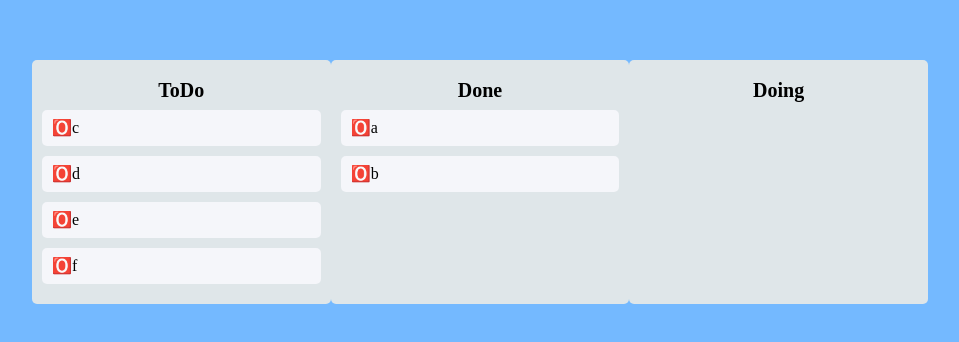
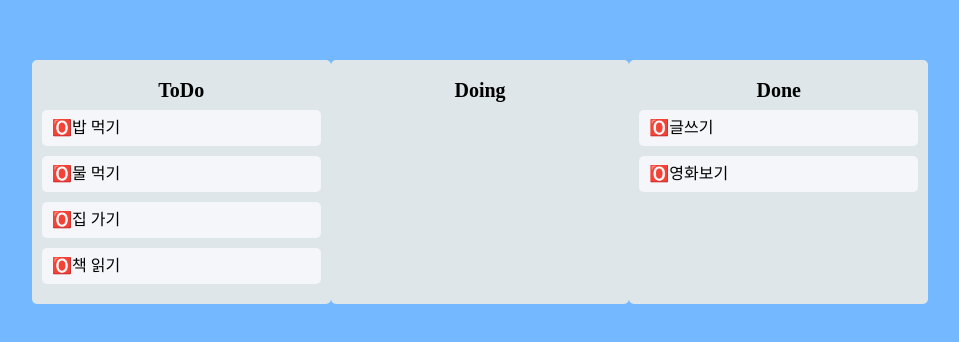
Before and after one commit to Insookim0702/trello, a React (Create React App) app: page / in a window 1280 px wide. Shown: the part 218-560 px from the top of the page, without its empty margins (160-1119 px from the left). Built offline with nearby package versions, Linux system fonts and the light colour scheme.

Commit message:
- 깃허브 페이지 등록 - recoil 저장 목록 수정

```diff
--- a/package.json
+++ b/package.json
@@ -1,7 +1,7 @@
 {
   "name": "trello",
   "version": "0.1.0",
-  "homepage": "",
+  "homepage": "https://insookim0702.github.io/trello",
   "private": true,
   "dependencies": {
     "@testing-library/jest-dom": "^5.16.1",
@@ -17,6 +17,7 @@
     "react": "^17.0.2",
     "react-beautiful-dnd": "^13.1.0",
     "react-dom": "^17.0.2",
+    "react-hook-form": "^7.22.5",
     "react-scripts": "5.0.0",
     "recoil": "^0.5.2",
     "styled-components": "^5.3.3",
--- a/src/components/List.tsx
+++ b/src/components/List.tsx
@@ -7,7 +7,7 @@ import {
 import styled from 'styled-components'
 import { IList } from '../recoil'
 import Card from './Card'
-
+import { useForm } from 'react-hook-form'
 const ListWrapper = styled.div`
   background-color: #dfe6e9;
   width: 100%;
@@ -49,6 +49,21 @@ const Dropzone = styled.div<IDropzoneProp>`
       ? '#94b9fd'
       : ''};
 `
+
+function Input () {
+  const {
+    register,
+    handleSubmit,
+    formState: { errors }
+  } = useForm()
+  function onSubmit () {}
+  return (
+    <form onSubmit={handleSubmit(onSubmit)}>
+      <input type='text' {...register('')} />
+      {errors ? <span></span> : null}
+    </form>
+  )
+}
 function List ({ listInfo }: Props) {
   return (
     <ListWrapper>
--- a/src/recoil.ts
+++ b/src/recoil.ts
@@ -7,9 +7,9 @@ export interface IList {
 export const AtomList = atom<IList[]>({
   key: 'List',
   default: [
-    { type: 'ToDo', list: ['c', 'd', 'e', 'f'] },
-    { type: 'Done', list: ['a', 'b'] },
-    { type: 'Doing', list: [] }
+    { type: 'ToDo', list: ['밥 먹기', '물 먹기', '집 가기', '책 읽기'] },
+    { type: 'Doing', list: [] },
+    { type: 'Done', list: ['글쓰기', '영화보기'] }
   ]
 })
 
```
Also changed, not shown: 1 other file (tests, documents, lock files or other folders).
